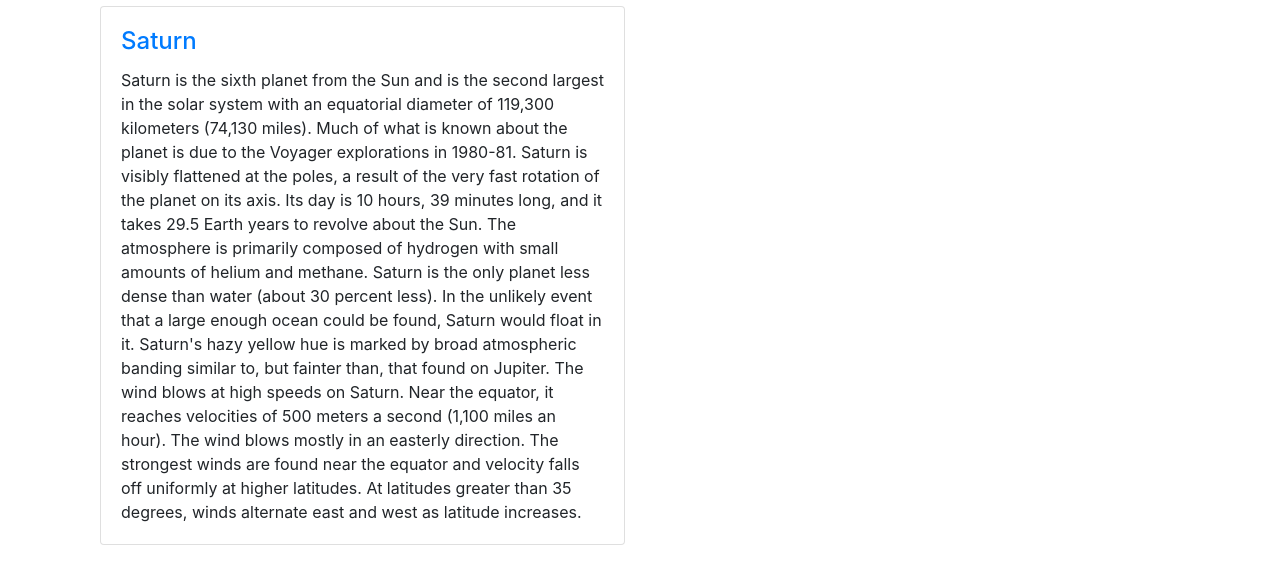
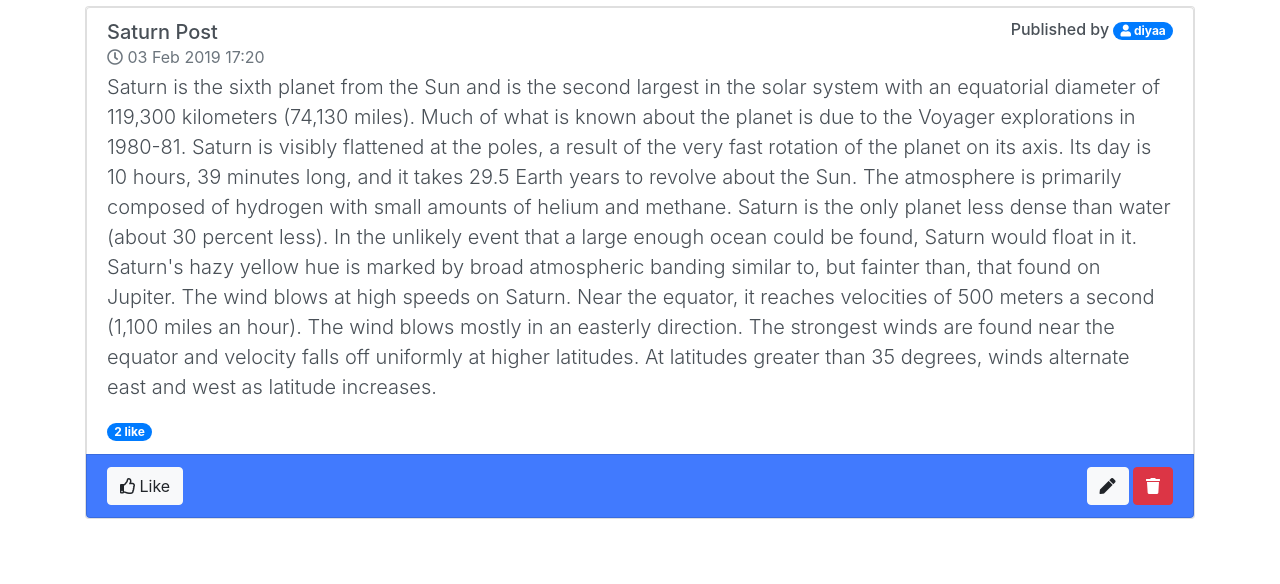
Before and after one commit to Diyaa-Gubarah/Blogger, a Django app: page /post/9/ in a window 1280 px wide. Shown: the part 72-656 px from the top of the page. Run offline with Django 3.2, Linux system fonts and the light colour scheme; a user stored in the database is signed in; data comes from the database, SQL or seed files in the repository; both versions use the stored data as it was after the commit; some libraries are stand-ins or nearby versions.

Commit message:
update template

```diff
--- a/post/templates/post/post_confirm_delete.html
+++ b/post/templates/post/post_confirm_delete.html
@@ -5,8 +5,8 @@
 <form method="post">
   {% csrf_token %}
   <div class="jumbotron">
-    <h1 class="display-4">Delete {{post.title|title}} group</h1>
-    <p class="lead">Are your sure you want to delete {{post.title|title}} group?</p>
+    <h1 class="display-4">Delete {{post.title|title}} post</h1>
+    <p class="lead">Are your sure you want to delete {{post.title|title}} post?</p>
     <hr class="my-4">
     <p class="lead">
       <input type="submit" class="btn btn-danger" value="Delete">
--- a/post/templates/post/post_detail.html
+++ b/post/templates/post/post_detail.html
@@ -1,13 +1,28 @@
 {% extends "base.html" %}
 {% block content %}
-<div class="col-lg-6 mb-4">
-  <div class="card h-100">
-    <div class="card-body">
-      <h4 class="card-title">
-        <a href="#">{{post.title|title}}</a>
-      </h4>
-      <p class="card-text">{{post.content}}</p>
-    </div>
-  </div>
+<div class="card">
+  <ul class="list-group">
+    <a href="{% url 'post:post_detail' post.pk %}" class="list-group-item list-group-item-action flex-column align-items-start ">
+      <div class="d-flex w-100 justify-content-between">
+        <h5 class="mb-1">{{ post.title|title }} Post</strong> <br><small class="text-muted"><i class="far fa-clock"></i> {{ post.created_at|date:"d M Y" }} {{ post.created_at|time:"H:i" }}</small></h5>
+
+        <p class="h6">Published by <span class="badge badge-primary badge-pill"><i class="fas fa-user"></i> {{post.user.username}}</span></p>
+      </div>
+      <p class="lead">{{post.content}}</p>
+      <medium><span class="badge badge-primary badge-pill">{{post.like.count}} like</span></medium>
+    </a>
+
+    <li class="list-group-item d-flex justify-content-between align-items-center join">
+      {% if user in post.like.all %}
+      <a class="btn btn-light" href="{% url 'post:dislike_post' post.pk %}"><i class="fas fa-thumbs-up"></i></a>
+      {% else %}
+      <a class="btn btn-light" href="{% url 'post:like_post' post.pk %}"><i class="far fa-thumbs-up"></i> Like</a>
+      {% endif %}
+      <div class="">
+        <a class="btn btn-light" href="{% url 'post:post_update' post.pk %}"><i class="fas fa-pen"></i></a>
+        <a class="btn btn-danger" href="{% url 'post:post_delete' post.pk %}"><i class="fas fa-trash"></i></a>
+      </div>
+    </li>
+  </ul>
 </div>
 {% endblock %}
--- a/static/css/master.css
+++ b/static/css/master.css
@@ -2,7 +2,9 @@
   transform: scale(0.9);
 }
 
-
+.btn-link {
+  color: white;
+}
 
 .jumbotron {
   color: #fff;
@@ -17,9 +19,11 @@
   0% {
     background-position: 0% 50%
   }
+
   50% {
     background-position: 100% 50%
   }
+
   100% {
     background-position: 0% 50%
   }
@@ -29,9 +33,11 @@
   0% {
     background-position: 0% 50%
   }
+
   50% {
     background-position: 100% 50%
   }
+
   100% {
     background-position: 0% 50%
   }
@@ -41,9 +47,11 @@
   0% {
     background-position: 0% 50%
   }
+
   50% {
     background-position: 100% 50%
   }
+
   100% {
     background-position: 0% 50%
   }
```
Also changed, not shown: group/templates/group/group_detail.html (+5 -4 lines), group/templates/group/groups.html (+11 -0 lines), post/templates/post/posts.html (+16 -7 lines), db.sqlite3. Lines whose indentation alone changed are shown as unchanged.
